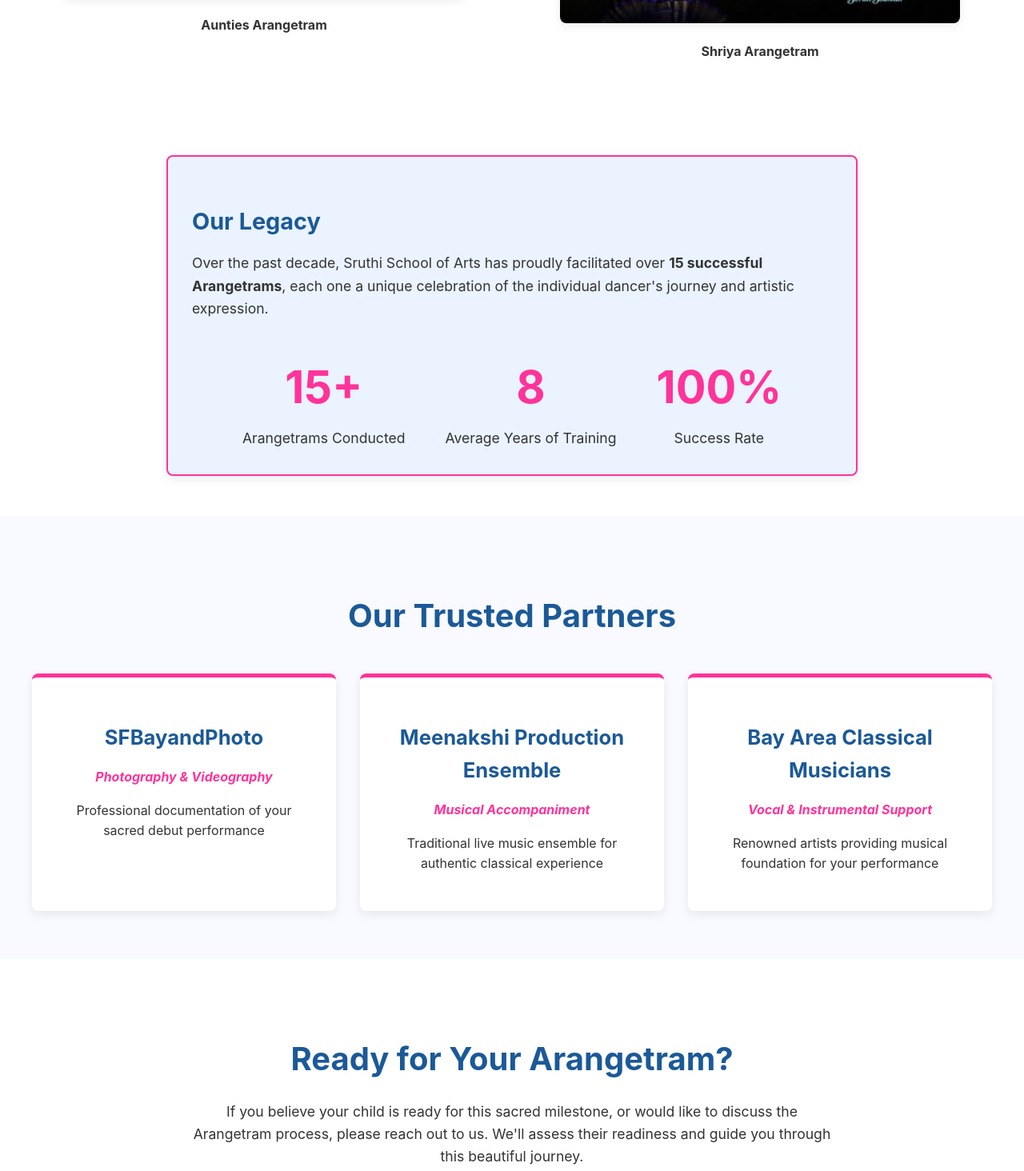
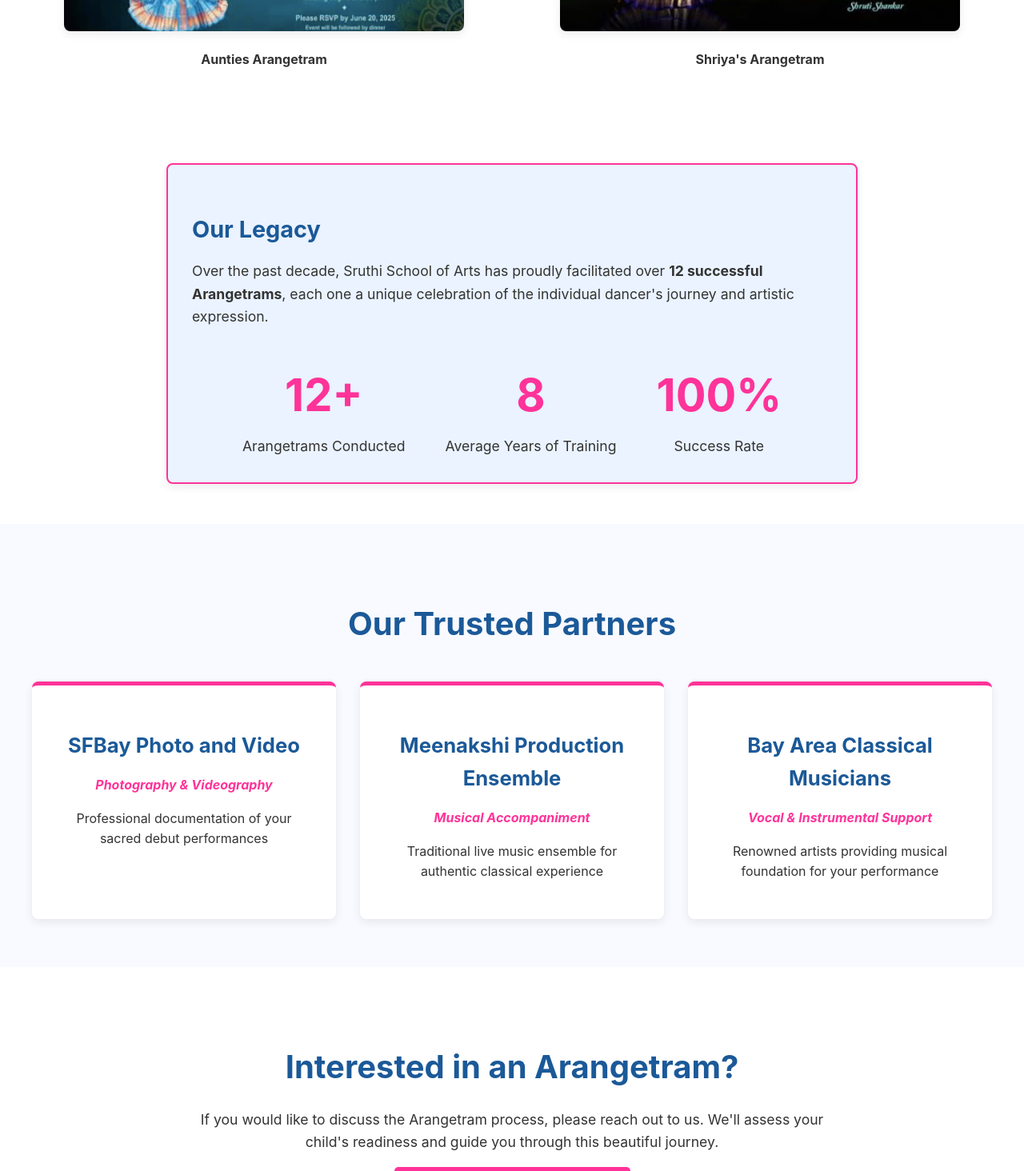
Before and after one commit to sruthidanceschool/sruthidanceschool.github.io, a plain HTML site: page arangetram.html in a window 1280 px wide. Shown: the part 1980-3444 px from the top of the page at 80% size. Drawn offline with Linux system fonts and the light colour scheme.

Commit message:
Update arangetram.html

```diff
--- a/arangetram.html
+++ b/arangetram.html
@@ -223,12 +223,12 @@
             <h2 style="color: var(--midnight-blue); font-size: 2.5em; margin-bottom: 20px;">Our Arangetrams</h2>
             <div class="arangetram-gallery" style="display: grid; grid-template-columns: repeat(auto-fit, minmax(300px, 1fr)); gap: 40px; margin-top: 40px;">
                 <div style="text-align: center;">
-                    <img src="images/aunties invite.png" alt="Aunties Arangetram Invite" style="width: 100%; max-width: 500px; height: auto; border-radius: 8px; box-shadow: var(--shadow);">
+                    <img src="images/aunties invite.png" alt="Aunties Arangetram Invite" style="width: 100%; max-width: 500px; height: 400px; border-radius: 8px; box-shadow: var(--shadow);">
                     <p style="margin-top: 15px; font-weight: bold;">Aunties Arangetram</p>
                 </div>
                 <div style="text-align: center;">
-                    <img src="images/shriya invite.png" alt="Shriya Arangetram Invite" style="width: 100%; max-width: 500px; height: auto; border-radius: 8px; box-shadow: var(--shadow);">
-                    <p style="margin-top: 15px; font-weight: bold;">Shriya Arangetram</p>
+                    <img src="images/shriya invite.png" alt="Shriya Arangetram Invite" style="width: 100%; max-width: 500px; height: 400px; border-radius: 8px; box-shadow: var(--shadow);">
+                    <p style="margin-top: 15px; font-weight: bold;">Shriya's Arangetram</p>
                 </div>
             </div>
         </div>
@@ -236,10 +236,10 @@
 
             <div class="our-legacy-card" style="background-color: var(--mid-bg); border: 2px solid var(--bright-pink); padding: 30px; border-radius: 8px; box-shadow: var(--shadow); max-width: 800px; margin: 40px auto 50px;">
                 <h3 style="color: var(--midnight-blue); font-size: 1.8em; margin-bottom: 15px;">Our Legacy</h3>
-                <p style="max-width: 800px; margin: 0 auto 40px auto; font-size: 1.1em; color: var(--text-color);">Over the past decade, Sruthi School of Arts has proudly facilitated over <strong style="font-weight: bold;">15 successful Arangetrams</strong>, each one a unique celebration of the individual dancer's journey and artistic expression.</p>
+                <p style="max-width: 800px; margin: 0 auto 40px auto; font-size: 1.1em; color: var(--text-color);">Over the past decade, Sruthi School of Arts has proudly facilitated over <strong style="font-weight: bold;">12 successful Arangetrams</strong>, each one a unique celebration of the individual dancer's journey and artistic expression.</p>
                 <div class="legacy-stats" style="display: flex; justify-content: center; gap: 50px; flex-wrap: wrap;">
                     <div class="stat-item" style="text-align: center;">
-                        <span class="stat-number" style="font-size: 3.5em; font-weight: bold; color: var(--bright-pink); display: block; margin-bottom: 5px;">15+</span>
+                        <span class="stat-number" style="font-size: 3.5em; font-weight: bold; color: var(--bright-pink); display: block; margin-bottom: 5px;">12+</span>
                         <span class="stat-label" style="font-size: 1.1em; color: var(--text-color); white-space: nowrap;">Arangetrams Conducted</span>
                     </div>
                     <div class="stat-item" style="text-align: center;">
@@ -260,9 +260,9 @@
             <h2 style="color: var(--midnight-blue); font-size: 2.5em; margin-bottom: 40px;">Our Trusted Partners</h2>
             <div class="partners-grid" style="display: grid; grid-template-columns: repeat(auto-fit, minmax(280px, 1fr)); gap: 30px;">
                 <div class="partner-card" style="background-color: var(--white-color); padding: 30px; border-radius: 8px; box-shadow: var(--shadow); text-align: center; border-top: 5px solid var(--bright-pink);">
-                    <h3 style="color: var(--midnight-blue); font-size: 1.6em; margin-bottom: 5px;">SFBayandPhoto</h3>
+                    <h3 style="color: var(--midnight-blue); font-size: 1.6em; margin-bottom: 5px;">SFBay Photo and Video</h3>
                     <p class="partner-role" style="color: var(--bright-pink); font-weight: bold; font-style: italic; margin-bottom: 15px;">Photography & Videography</p>
-                    <p>Professional documentation of your sacred debut performance</p>
+                    <p>Professional documentation of your sacred debut performances</p>
                 </div>
                 <div class="partner-card" style="background-color: var(--white-color); padding: 30px; border-radius: 8px; box-shadow: var(--shadow); text-align: center; border-top: 5px solid var(--bright-pink);">
                     <h3 style="color: var(--midnight-blue); font-size: 1.6em; margin-bottom: 5px;">Meenakshi Production Ensemble</h3>
@@ -280,8 +280,8 @@
 
     <section class="ready-for-arangetram-section" style="background-color: var(--white-color); padding: 60px 0; text-align: center;">
         <div class="container">
-            <h2 style="color: var(--midnight-blue); font-size: 2.5em; margin-bottom: 20px;">Ready for Your Arangetram?</h2>
-            <p style="max-width: 800px; margin: 0 auto 30px auto; font-size: 1.1em; color: var(--text-color);">If you believe your child is ready for this sacred milestone, or would like to discuss the Arangetram process, please reach out to us. We'll assess their readiness and guide you through this beautiful journey.</p>
+            <h2 style="color: var(--midnight-blue); font-size: 2.5em; margin-bottom: 20px;">Interested in an Arangetram?</h2>
+            <p style="max-width: 800px; margin: 0 auto 30px auto; font-size: 1.1em; color: var(--text-color);">If you would like to discuss the Arangetram process, please reach out to us. We'll assess your child's readiness and guide you through this beautiful journey.</p>
             <a href="contact.html" class="button primary-button" style="background-color: var(--bright-pink); color: var(--white-color); padding: 15px 30px; border-radius: 5px; text-decoration: none; font-weight: bold; transition: background-color 0.3s ease;">Contact Us About Arangetram</a>
         </div>
     </section>
```
